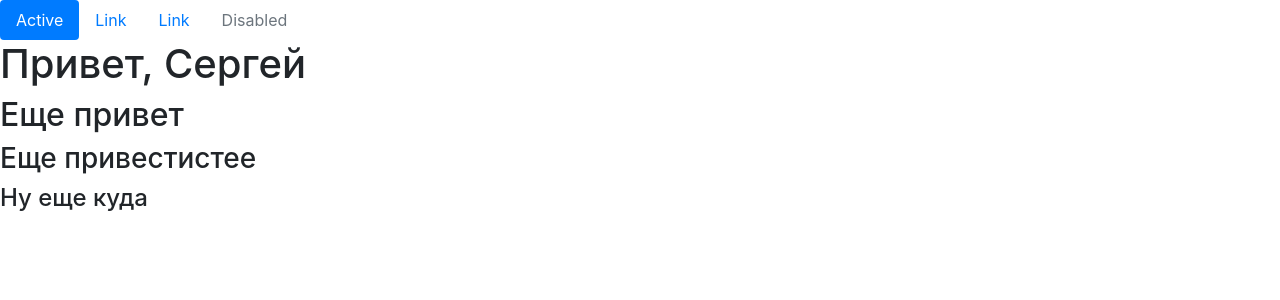
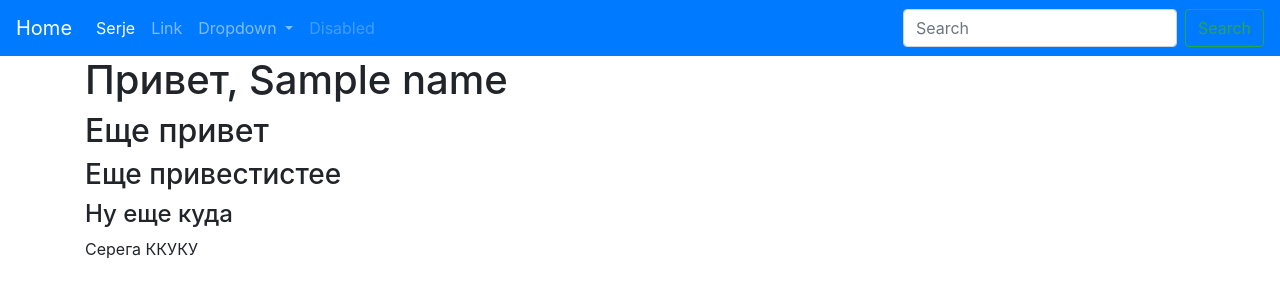
Before and after one commit to dezhik74/gzrss, a Python web app: template app/templates/index.html in a window 1280 px wide. Shown: the top 300 px of the page. Run offline with Jinja, Linux system fonts and the light colour scheme; the template is opened without the code that fills it: most values are stand-ins (such as "Sample title", 1, 10 or a date in 2020); some libraries are stand-ins or nearby versions.

Commit message:
ver 0.3 Основа только отбор615. Исполнение flask

```diff
--- a/app/app.py
+++ b/app/app.py
@@ -3,4 +3,3 @@ from config import Configuration
 
 app = Flask(__name__)
 app.config.from_object(Configuration)
-#from app import views
--- a/app/config.py
+++ b/app/config.py
@@ -1,2 +1,3 @@
 class Configuration(object):
     DEBUG = True
+    DEZHIK = 'Dolboeb'
--- /dev/null
+++ b/app/templates/base.html
@@ -0,0 +1,58 @@
+<!DOCTYPE html>
+<html lang="ru">
+<head>
+    <meta charset="UTF-8">
+    <link rel="stylesheet" href="https://stackpath.bootstrapcdn.com/bootstrap/4.1.3/css/bootstrap.min.css"
+          integrity="sha384-MCw98/SFnGE8fJT3GXwEOngsV7Zt27NXFoaoApmYm81iuXoPkFOJwJ8ERdknLPMO"
+          crossorigin="anonymous">
+    <title>
+        Выборки из zakupki.gov.ru
+        {% block mytitle %}
+
+        {% endblock %}
+
+    </title>
+</head>
+<body>
+    <nav class="navbar navbar-expand-lg navbar-dark bg-primary">
+      <a class="navbar-brand" href="/index">Home</a>
+      <button class="navbar-toggler" type="button" data-toggle="collapse" data-target="#navbarSupportedContent" aria-controls="navbarSupportedContent" aria-expanded="false" aria-label="Toggle navigation">
+        <span class="navbar-toggler-icon"></span>
+      </button>
+
+      <div class="collapse navbar-collapse" id="navbarSupportedContent">
+        <ul class="navbar-nav mr-auto">
+          <li class="nav-item active">
+            <a class="nav-link" href="/serje">Serje <span class="sr-only">(current)</span></a>
+          </li>
+          <li class="nav-item">
+            <a class="nav-link" href="#">Link</a>
+          </li>
+          <li class="nav-item dropdown">
+            <a class="nav-link dropdown-toggle" href="#" id="navbarDropdown" role="button" data-toggle="dropdown" aria-haspopup="true" aria-expanded="false">
+              Dropdown
+            </a>
+            <div class="dropdown-menu" aria-labelledby="navbarDropdown">
+              <a class="dropdown-item" href="#">Action</a>
+              <a class="dropdown-item" href="#">Another action</a>
+              <div class="dropdown-divider"></div>
+              <a class="dropdown-item" href="#">Something else here</a>
+            </div>
+          </li>
+          <li class="nav-item">
+            <a class="nav-link disabled" href="#">Disabled</a>
+          </li>
+        </ul>
+        <form class="form-inline my-2 my-lg-0">
+          <input class="form-control mr-sm-2" type="search" placeholder="Search" aria-label="Search">
+          <button class="btn btn-outline-success my-2 my-sm-0" type="submit">Search</button>
+        </form>
+      </div>
+    </nav>
+
+    {% block mycontent %}
+
+    {% endblock %}
+
+</body>
+</html>
--- a/app/templates/index.html
+++ b/app/templates/index.html
@@ -1,28 +1,14 @@
-<!DOCTYPE html>
-<html>
-<head>
-    <meta charset="utf-8" />
-    <title>Результаты парсинга сайта zakupki.gov.ru</title>
-    <link rel="stylesheet" href="https://stackpath.bootstrapcdn.com/bootstrap/4.1.3/css/bootstrap.min.css" integrity="sha384-MCw98/SFnGE8fJT3GXwEOngsV7Zt27NXFoaoApmYm81iuXoPkFOJwJ8ERdknLPMO" crossorigin="anonymous">
-    <script src="https://stackpath.bootstrapcdn.com/bootstrap/4.1.3/js/bootstrap.min.js" integrity="sha384-ChfqqxuZUCnJSK3+MXmPNIyE6ZbWh2IMqE241rYiqJxyMiZ6OW/JmZQ5stwEULTy" crossorigin="anonymous"></script>
-</head>
-<body>
-    <ul class="nav nav-pills">
-        <li class="nav-item">
-            <a class="nav-link active" href="#">Active</a>
-        </li>
-        <li class="nav-item">
-            <a class="nav-link" href="#">Link</a>
-        </li>
-        <li class="nav-item">
-            <a class="nav-link" href="#">Link</a>
-        </li>
-        <li class="nav-item">
-            <a class="nav-link disabled" href="#">Disabled</a>
-        </li>
-    </ul>
+{% extends 'base.html'%}
+
+{% block mytitle %}
+    Начальная страница.
+{% endblock %}
+
+{% block mycontent %}
+    <div class = "container">
+        <div class = "raw">
             <h1>
-        Привет, Сергей
+                Привет, {{name}}
             </h1>
             <h2>
                 Еще привет
@@ -33,6 +19,10 @@
             <h4>
                 Ну еще куда
             </h4>
+            <div>
+                Серега ККУКУ
+            </div>
+        </div>
+    </div>
 
-</body>
-</html>
+{% endblock %}
```
Also changed, not shown: app/templates/serje.html (added, +13 -0 lines), app/view.py (+7 -1 lines). Lines whose indentation alone changed are shown as unchanged.
